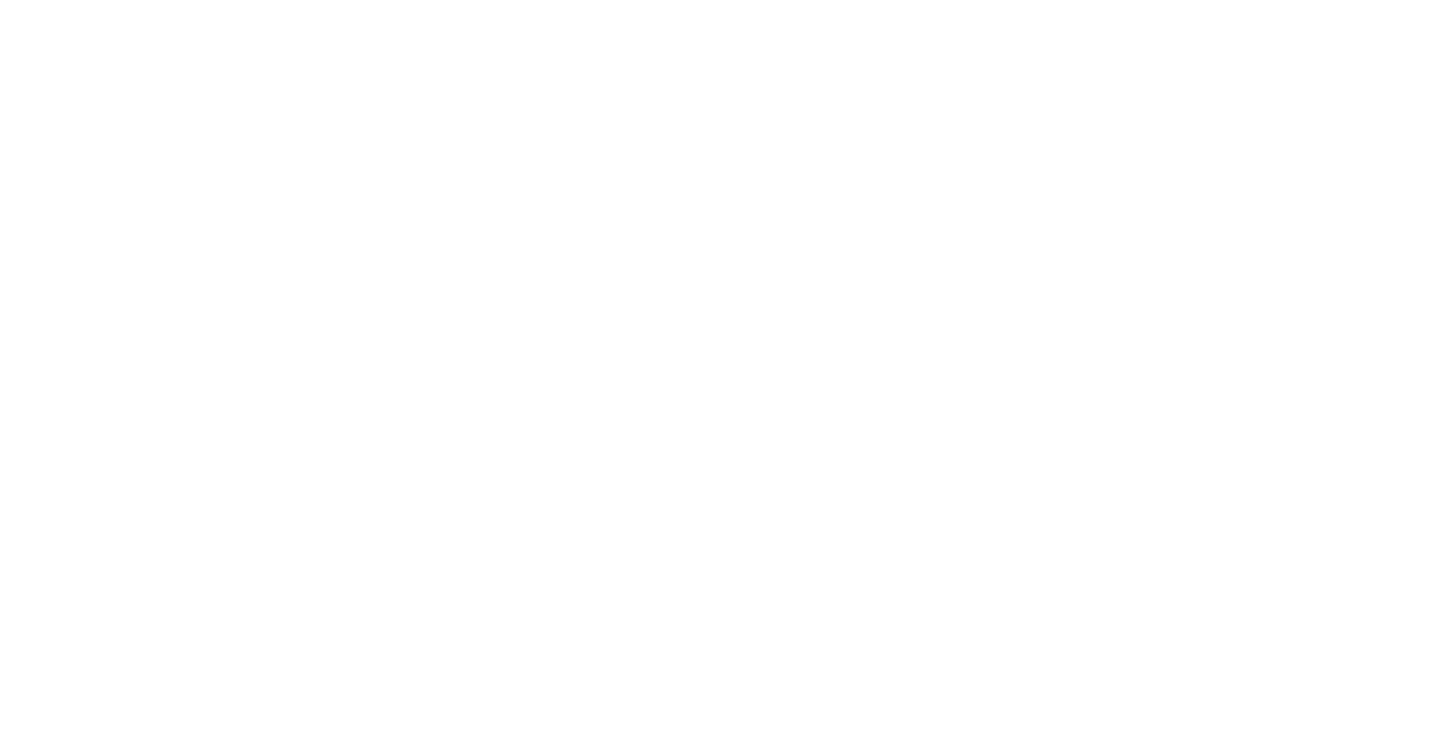
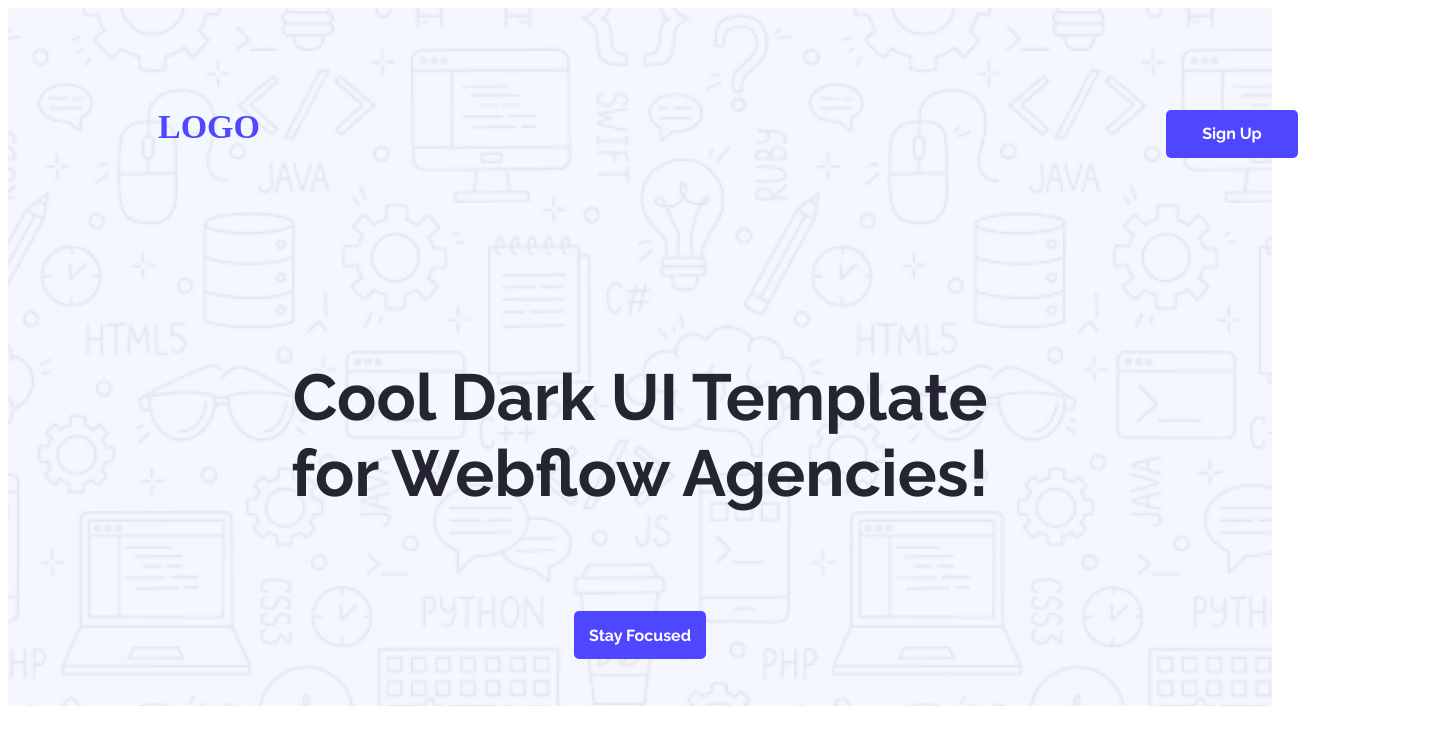
Before and after one commit to fahhamidR/first-assignment, a plain HTML site: page index.html in a window 1280 px wide. Shown: the whole page, 1448 px wide, since content can reach past the window. Drawn offline with Linux system fonts and the light colour scheme.

Commit message:
add header

```diff
--- a/index.html
+++ b/index.html
@@ -4,10 +4,25 @@
     <meta charset="UTF-8">
     <meta name="viewport" content="width=device-width, initial-scale=1.0">
     <title>First ASsignment</title>
+    <link rel="stylesheet" href="styles/style.css">
+    <link rel="preconnect" href="https://fonts.googleapis.com">
+<link rel="preconnect" href="https://fonts.gstatic.com" crossorigin>
+<link href="https://fonts.googleapis.com/css2?family=Open+Sans:ital,wght@0,300..800;1,300..800&family=Raleway:ital,wght@0,100..900;1,100..900&display=swap" rel="stylesheet">
 </head>
 <body>
-    <header>
-
+    <header class="header">
+        <nav>
+            <h3 class="primary-color logo">LOGO</h3>
+            <a href=""><button class="btn-primary raleway-normal">Sign Up</button></a>
+        </nav>
+        <div class="text-center">
+           <div>
+             <p class="banner-description raleway-normal">Cool Dark UI Template for Webflow Agencies!</p>
+           </div>
+            <div>
+                <button class="btn-primary raleway-normal">Stay Focused</button>
+            </div>
+        </div>
     </header>
     <main>
 
--- /dev/null
+++ b/styles/style.css
@@ -0,0 +1,66 @@
+/* shared styles */
+.raleway-normal{
+  font-family: "Raleway", sans-serif;
+  font-optical-sizing: auto;
+  /* font-weight: <weight>; */
+  font-style: normal;
+}
+.primary-color{
+    color: #4E47FF;
+}
+.btn-primary{
+    background-color: #4E47FF;
+    font-size: 16px;
+    font-weight: bold;
+    color: #FFFFFF;
+    padding: 0px  auto;
+    border: none;
+    width: 132px;
+    height: 48px;
+    border-radius: 5px;
+    /* margin: 50px; */
+
+}
+.text-center{
+    text-align: center;
+}
+
+
+/* header  */
+
+.header{
+    background-image: url('../Assets/Hero-bg.png');
+    background-size: cover;
+    /* width: 1440px; */
+    height: 698px;
+    /* gap: 158px; */
+    margin: 0px;
+    background-position: top center;
+}
+/* nav styles */
+nav{
+    display: flex;
+    justify-content: space-between;
+    align-items: center;
+    width: 1140px;
+    height: 151px;
+    padding: 50px 150px;
+}
+.logo{
+    font-size:34px;
+    height: 51px;
+    width: 99px;
+}
+nav a{
+    text-decoration: none;
+}
+.banner-description{
+    font-size: 65px;
+    font-weight: bold;
+    color: #252432;
+    /* width: 905px; */
+    /* height: 152px; */
+    text-align: center;
+    /* padding: 158px 267px; */
+    margin: 100px 267px;
+}
```
Also changed, not shown: Assets/Hero-bg.png (added), Assets/avatar.png (added), Assets/icon-star.png (added), Assets/wc-big.png (added), Assets/wc-mini.png (added).
